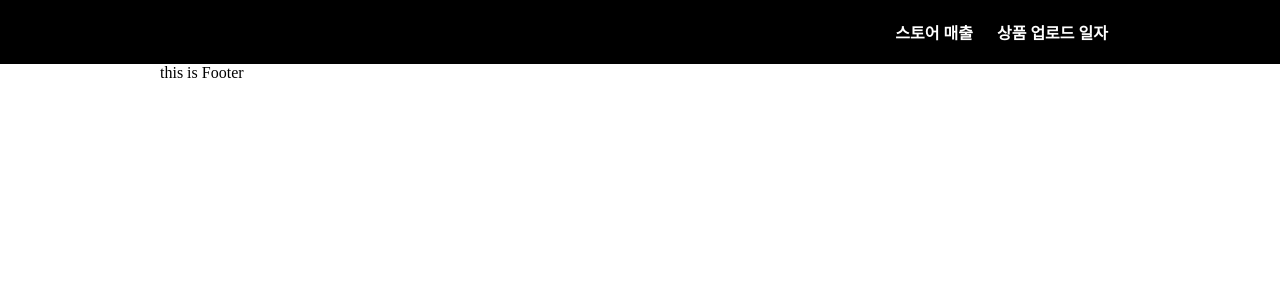
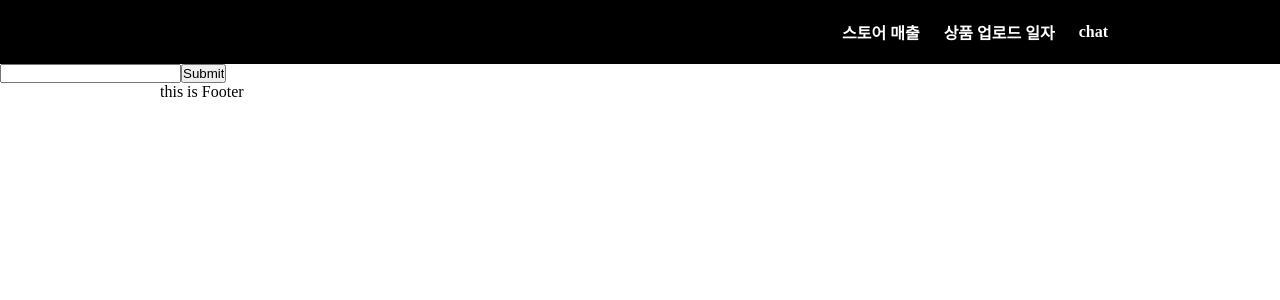
Before and after one commit to yungsuKo/react_tom, a React (Create React App) app: page /chat in a window 1280 px wide. Shown: the top 300 px of the page. Built offline with nearby package versions, Linux system fonts and the light colour scheme; some icons are missing.

Commit message:
chat basis

```diff
--- a/src/App.js
+++ b/src/App.js
@@ -5,6 +5,7 @@ import Products from './pages/Products';
 import Header from './layouts/Header';
 import Footer from './layouts/Footer';
 import Seller from './pages/Seller';
+import Chat from './pages/Chat';
 
 function App() {
   return (
@@ -15,6 +16,7 @@ function App() {
           <Route path="/" element={<Home />}></Route>
           <Route path="/products" element={<Products />}></Route>
           <Route path="/seller" element={<Seller />}></Route>
+          <Route path="/chat" element={<Chat />}></Route>
         </Routes>
         <Footer />
       </BrowserRouter>
--- a/src/components/Navbar.js
+++ b/src/components/Navbar.js
@@ -47,6 +47,16 @@ function Navbar() {
               상품 업로드 일자
             </Link>
           </li>
+          <li>
+            <Link
+              to="/chat"
+              onClick={() => {
+                setMenuState(!menuState);
+              }}
+            >
+              chat
+            </Link>
+          </li>
         </ul>
         <div
           id="mobile"
--- /dev/null
+++ b/src/pages/Chat.js
@@ -0,0 +1,23 @@
+import { useState } from 'react';
+
+const Chat = () => {
+  const [message, setMessage] = useState('');
+
+  const onChat = (e) => {
+    console.log(e.target.value);
+    setMessage(e.target.value);
+  };
+  const onSend = (e) => {
+    console.log(`${message} send`);
+    setMessage('');
+  };
+
+  return (
+    <>
+      <div></div>
+      <input type="text" onChange={onChat} value={message} />
+      <input type="submit" onClick={onSend} />
+    </>
+  );
+};
+export default Chat;
```
